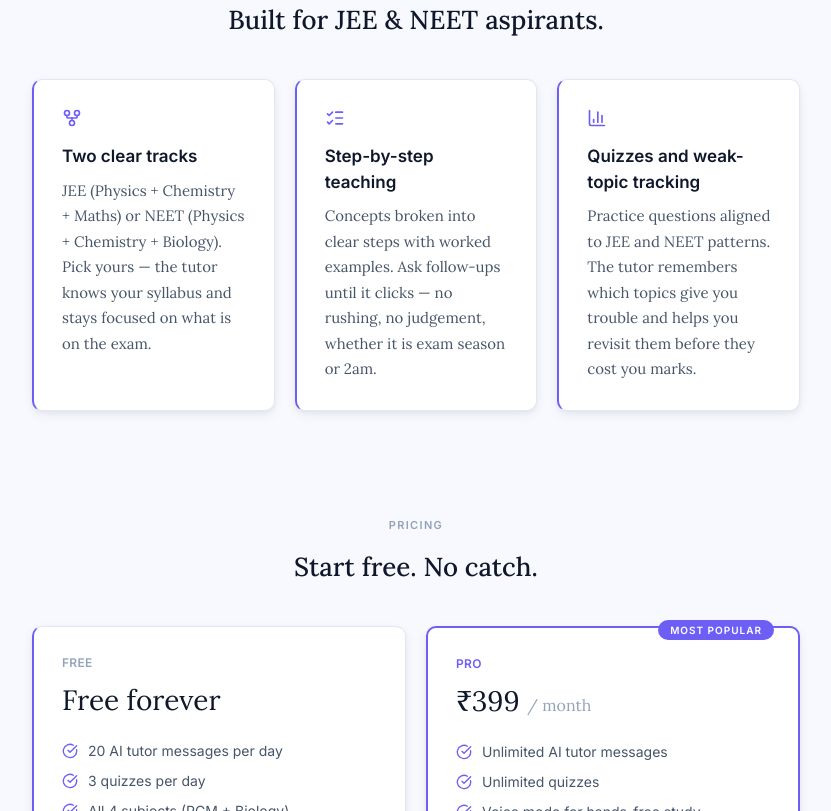
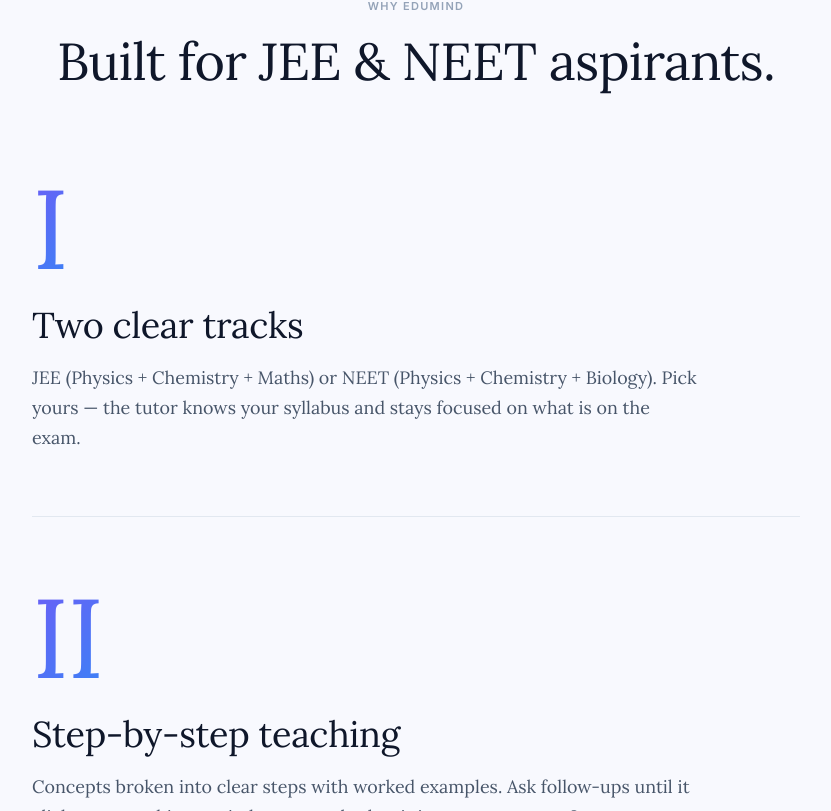
Before and after one commit to Vxrun19/Edumind, a Next.js app in the folder edumind/: page / in a window 1280 px wide. Shown: the part 2629-3440 px from the top of the page, without its empty margins (224-1055 px from the left). Built offline with nearby package versions, Linux system fonts and the light colour scheme; no server answers.

Commit message:
Redesign Why EduMind section as editorial spread in new design system
Co-Authored-By: Claude Opus 4.7 (1M context) <noreply@anthropic.com>

```diff
--- a/edumind/src/components/landing/testimonials-section.tsx
+++ b/edumind/src/components/landing/testimonials-section.tsx
@@ -1,69 +1,154 @@
 'use client'
 
-import { GitFork, ListChecks, BarChart3 } from 'lucide-react'
-import { StaggerContainer, StaggerItem } from '@/components/animations'
+import React from 'react'
+import { motion, useReducedMotion, type Variants } from 'framer-motion'
+import {
+  ScrollReveal,
+  StaggerContainer,
+  StaggerItem,
+} from '@/components/animations'
 
-const reasons = [
+const easing: [number, number, number, number] = [0.16, 1, 0.3, 1]
+
+// Three honest reasons. Numerals are Roman to match the editorial /
+// printed-magazine character of the design system. Copy is the same
+// content as the previous card-grid version — kept truthful, not new
+// claims.
+const REASONS = [
   {
-    icon: GitFork,
+    numeral: 'I',
     title: 'Two clear tracks',
-    description:
-      'JEE (Physics + Chemistry + Maths) or NEET (Physics + Chemistry + Biology). Pick yours — the tutor knows your syllabus and stays focused on what is on the exam.',
+    body: 'JEE (Physics + Chemistry + Maths) or NEET (Physics + Chemistry + Biology). Pick yours — the tutor knows your syllabus and stays focused on what is on the exam.',
   },
   {
-    icon: ListChecks,
+    numeral: 'II',
     title: 'Step-by-step teaching',
-    description:
-      'Concepts broken into clear steps with worked examples. Ask follow-ups until it clicks — no rushing, no judgement, whether it is exam season or 2am.',
+    body: 'Concepts broken into clear steps with worked examples. Ask follow-ups until it clicks — no rushing, no judgement, whether it is exam season or 2am.',
   },
   {
-    icon: BarChart3,
+    numeral: 'III',
     title: 'Quizzes and weak-topic tracking',
-    description:
-      'Practice questions aligned to JEE and NEET patterns. The tutor remembers which topics give you trouble and helps you revisit them before they cost you marks.',
+    body: 'Practice questions aligned to JEE and NEET patterns. The tutor remembers which topics give you trouble and helps you revisit them before they cost you marks.',
   },
-]
+] as const
 
 export function TestimonialsSection() {
+  const prefersReducedMotion = useReducedMotion()
+
+  // Numeral gets its own variant — scale + fade. Title/body use the
+  // shared StaggerItem (fade + rise). Together they make the entry feel
+  // like the numeral *lands* and the type follows.
+  const numeralVariants: Variants = prefersReducedMotion
+    ? {
+        initial: { opacity: 0 },
+        whileInView: {
+          opacity: 1,
+          transition: { duration: 0.4, ease: easing },
+        },
+      }
+    : {
+        initial: { opacity: 0, scale: 0.92 },
+        whileInView: {
+          opacity: 1,
+          scale: 1,
+          transition: { duration: 0.55, ease: easing },
+        },
+      }
+
   return (
-    <section className="px-6 mt-[100px]">
+    <section
+      className="relative px-6 mt-24 md:mt-32"
+      aria-labelledby="reasons-heading"
+    >
       <div className="max-w-3xl mx-auto">
+        {/* Section header — centered. Editorial label sits above an
+         *  unhurried serif H2. */}
+        <ScrollReveal>
           <div className="text-center">
-          <span className="label-text">WHY EDUMIND</span>
+            <span className="label">Why EduMind</span>
             <h2
-            className="font-serif text-[26px] font-medium mt-3"
-            style={{ color: 'var(--text-primary)' }}
+              id="reasons-heading"
+              className="font-serif font-normal mt-4 mx-auto"
+              style={{
+                color: 'var(--text-primary)',
+                fontSize: 'clamp(32px, 4.5vw, 52px)',
+                lineHeight: 1.15,
+                letterSpacing: '-0.015em',
+              }}
             >
               Built for JEE &amp; NEET aspirants.
             </h2>
           </div>
+        </ScrollReveal>
 
-        <StaggerContainer className="grid md:grid-cols-3 gap-5 mt-10" stagger={0.07}>
-          {reasons.map((reason) => (
-            <StaggerItem key={reason.title}>
+        {/* Three editorial entries — left-aligned, ruled between, generous
+         *  vertical breathing room. Each entry is its own stagger group
+         *  that triggers when *it* scrolls into view, so the reveal
+         *  cascades as the reader moves down the page rather than firing
+         *  all at once. */}
+        <div className="mt-16 md:mt-20">
+          {REASONS.map((reason, i) => (
             <div
-                className="notebook-panel p-7 h-full transition-all duration-200 hover:-translate-y-[2px] hover:shadow-md"
+              key={reason.numeral}
+              className={i > 0 ? 'mt-12 md:mt-16 pt-12 md:pt-16' : ''}
+              style={
+                i > 0 ? { borderTop: '1px solid var(--border)' } : undefined
+              }
             >
-                <reason.icon
-                  size={20}
-                  style={{ color: 'var(--accent)' }}
-                />
+              <StaggerContainer stagger={0.1} delayChildren={0.05}>
+                {/* Numeral — big Lora display in violet→blue gradient.
+                 *  Restrained brand use: three numerals across the section,
+                 *  no other gradient text in the entries. */}
+                <motion.div
+                  variants={numeralVariants}
+                  className="font-serif gradient-text"
+                  style={{
+                    fontSize: 'clamp(48px, 11vw, 112px)',
+                    lineHeight: 1,
+                    letterSpacing: '-0.02em',
+                    fontVariantNumeric: 'tabular-nums',
+                    display: 'inline-block',
+                  }}
+                >
+                  {reason.numeral}
+                </motion.div>
+
+                {/* Title — serif h3, slate-primary, smaller than the
+                 *  numeral so the hierarchy reads numeral → title → body. */}
+                <StaggerItem className="mt-4 md:mt-5">
                   <h3
-                  className="font-sans text-[17px] font-semibold mt-4"
-                  style={{ color: 'var(--text-primary)' }}
+                    className="font-serif font-normal"
+                    style={{
+                      color: 'var(--text-primary)',
+                      fontSize: 'clamp(24px, 3.5vw, 36px)',
+                      lineHeight: 1.2,
+                      letterSpacing: '-0.01em',
+                    }}
                   >
                     {reason.title}
                   </h3>
+                </StaggerItem>
+
+                {/* Body — serif body, slate-secondary, capped at 60ch so
+                 *  reading column stays comfortable even when the
+                 *  container is wider on big screens. */}
+                <StaggerItem className="mt-3 md:mt-4">
                   <p
-                  className="font-serif text-[15px] mt-2"
-                  style={{ color: 'var(--text-secondary)', lineHeight: 1.7 }}
+                    className="font-serif"
+                    style={{
+                      color: 'var(--text-secondary)',
+                      fontSize: 'clamp(16px, 1.4vw, 18px)',
+                      lineHeight: 1.65,
+                      maxWidth: '60ch',
+                    }}
                   >
-                  {reason.description}
+                    {reason.body}
                   </p>
+                </StaggerItem>
+              </StaggerContainer>
             </div>
-            </StaggerItem>
           ))}
-        </StaggerContainer>
+        </div>
       </div>
     </section>
   )
```
Lines whose indentation alone changed are shown as unchanged.
